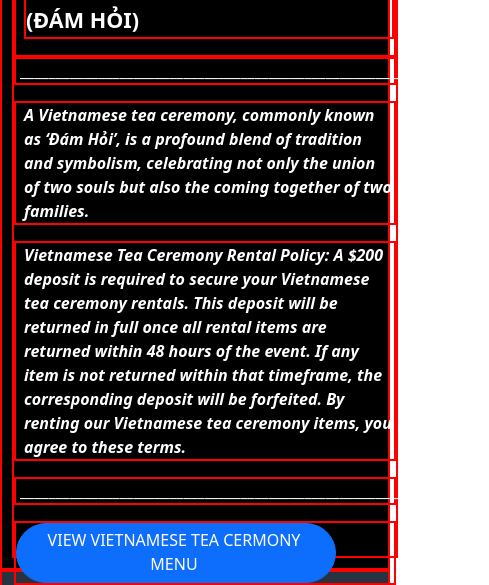
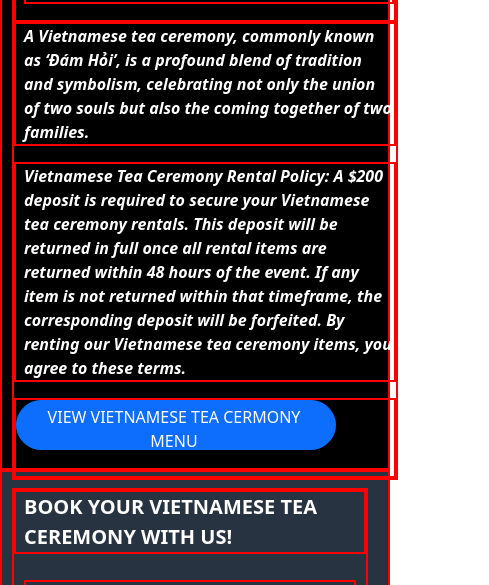
Before and after one commit to The-stoic-wolf/DHGB, a React (Create React App) app: page /tea in a window 390 px wide. Shown: the part 630-1215 px from the top of the page, 489 px wide, since content can reach past the window. Built offline with nearby package versions, Linux system fonts and the light colour scheme.

Commit message:
Update Protein.js content

```diff
--- a/src/components/pages/Teac.js
+++ b/src/components/pages/Teac.js
@@ -3,22 +3,22 @@
 export default function Teac() {
   return (
     <>
-      <div className={` d-flex ${window.innerWidth  <= 900 ? "flex-column":"flex-row"} bg-black`} style={{height:window.innerWidth <= 900 ?"1200px":"850px",width:"100%",border:"2px solid red"}}>
-         <div className="d-flex " style={{height:window.innerWidth <= 900 ?"500px":"900px",width:window.innerWidth <= 900 ?"90%":"40%",margin:window.innerWidth <= 750 ?"20% 10% 0% 10%":window.innerWidth > 750 && window.innerWidth > 750 ?"10% 15% 0% 15%":"80px 0px 0px 80px",border:"2px solid red"}}>
+      <div className={` d-flex ${window.innerWidth  <= 900 ? "flex-column":"flex-row"} bg-black`} style={{height:window.innerWidth <= 900 ?"1100px":"850px",width:"100%",border:"2px solid red"}}>
+         <div className="d-flex " style={{height:window.innerWidth <= 900 ?"500px":"850px",width:window.innerWidth <= 900 ?"90%":"40%",margin:window.innerWidth <= 750 ?"20% 10% 0% 10%":window.innerWidth > 750 && window.innerWidth > 750 ?"10% 15% 0% 15%":"80px 0px 0px 80px",border:"2px solid red"}}>
            <img src="teac.png" alt="T-logo" style={{height:"450px",width:"90%",padding:window.innerWidth <= 750 ?"10% 5% 5% 5%":window.innerWidth > 750 && window.innerWidth > 750 ?"10% 15% 0% 0%":"10% 5% 5% 5%",objectFit:"cover",border:"2px solid red"}}/>
          </div>
 
-         <div className="d-flex flex-column" style={{height:window.innerWidth <= 900 ?"600px":"900px",width:window.innerWidth <= 900 ?"100%":"40%",margin:window.innerWidth <= 900 ?"20px 50px 10px 10px":"80px 80px 0px 100px",border:"2px solid red"}}>
+         <div className="d-flex flex-column" style={{height:window.innerWidth <= 900 ?"600px":"850px",width:window.innerWidth <= 900 ?"100%":"40%",margin:window.innerWidth <= 900 ?"20px 50px 10px 10px":"80px 80px 0px 100px",border:"2px solid red"}}>
             <div className={`d-flex ${window.innerWidth <= 900 ?"ps-2 mt-2":"mx-3 mt-4"} flex-column text-white`} style={{border:"2px solid red"}}>
               <p className={`${window.innerWidth <= 900 ?"fw-bold fs-4":"fs-3 fw-bold"}`} style={{border:"2px solid red"}}>VIETNAMESE TEA CEREMONY (ĐÁM HỎI)</p>
             </div>
-            <p className={` ${window.innerWidth <= 900 ?"ps-1":"mx-3"} text-white`} style={{border:"2px solid red"}}>_________________________________________________________________</p>
+            <p className={` ${window.innerWidth <= 900 ?"ps-1 d-none":"mx-3"} text-white`} style={{border:"2px solid red"}}>_________________________________________________________________</p>
             <p className={`${window.innerWidth <= 900 ?"ps-2 fs-6 fst-italic ":"mx-3 fs-5 "}  fw-semibold text-white`} style={{border:"2px solid red"}}>A Vietnamese tea ceremony, commonly known as ‘Đám Hỏi’, is a profound blend of tradition and symbolism, celebrating not only the union of two souls but also the coming together of two families.</p>
 
-             <p className={` ${window.innerWidth <= 900 ?"ps-2 fs-6 fst-italic ":"mx-3 fs-5 "} fw-semibold text-white `} style={{border:"2px solid red"}}>Vietnamese Tea Ceremony Rental Policy: A $200 deposit is required to secure your Vietnamese tea ceremony rentals. This deposit will be returned in full once all rental items are returned within 48 hours of the event. If any item is not returned within that timeframe, the corresponding deposit will be forfeited. By renting our Vietnamese tea ceremony items, you agree to these terms.</p>
-             <p className={`${window.innerWidth <= 900 ?"ps-1":"mx-3"} text-white`} style={{border:"2px solid red"}}>__________________________________________________________________</p>
+             <p className={` ${window.innerWidth <= 900 ?"ps-2 fs-6 fst-italic":"mx-3 fs-5 "} fw-semibold text-white `} style={{border:"2px solid red"}}>Vietnamese Tea Ceremony Rental Policy: A $200 deposit is required to secure your Vietnamese tea ceremony rentals. This deposit will be returned in full once all rental items are returned within 48 hours of the event. If any item is not returned within that timeframe, the corresponding deposit will be forfeited. By renting our Vietnamese tea ceremony items, you agree to these terms.</p>
+             <p className={`${window.innerWidth <= 900 ?"ps-1 d-none":"mx-3"} text-white`} style={{border:"2px solid red"}}>__________________________________________________________________</p>
              <div className="" style={{height:window.innerWidth <= 900 ?"80px":"100px",border:"2px solid red"}}>
-                <button className={ `${window.innerWidth <= 900 ?"ps-2 pt-1 fw-normal ":"mx-3 mt-3 fw-bold"} btn btn-primary fs-6`} style={{height:"60px",width:window.innerWidth <= 900 ?"320px":"400px",borderRadius:"35px"}}>VIEW VIETNAMESE TEA CERMONY MENU</button>
+                <button className={ `${window.innerWidth <= 900 ?"ps-2 pt-1 fw-normal ":"mx-3 mt-3 fw-bold"} btn btn-primary fs-6`} style={{height:"50px",width:window.innerWidth <= 900 ?"320px":"400px",borderRadius:"35px"}}>VIEW VIETNAMESE TEA CERMONY MENU</button>
              </div>
          </div>
       </div>
```
